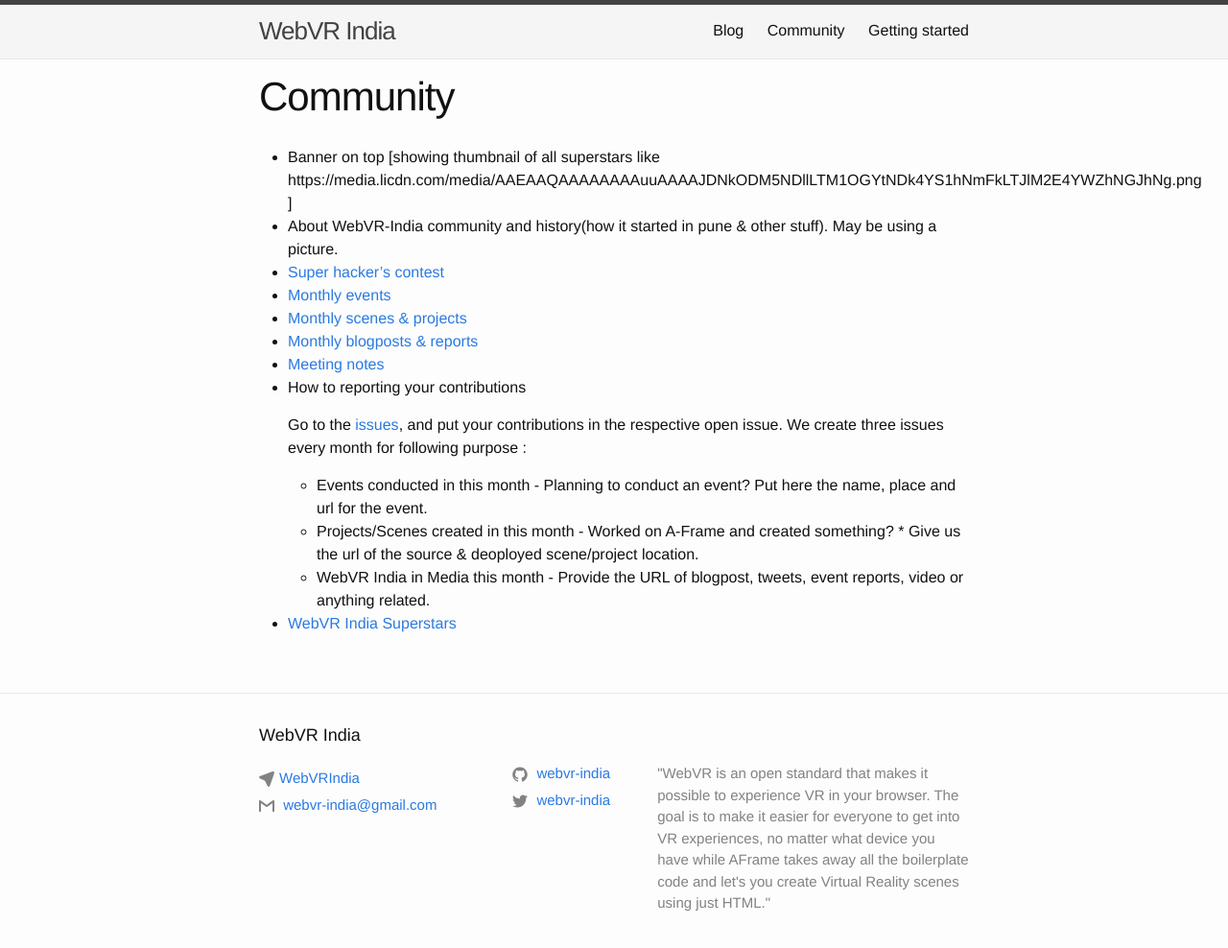
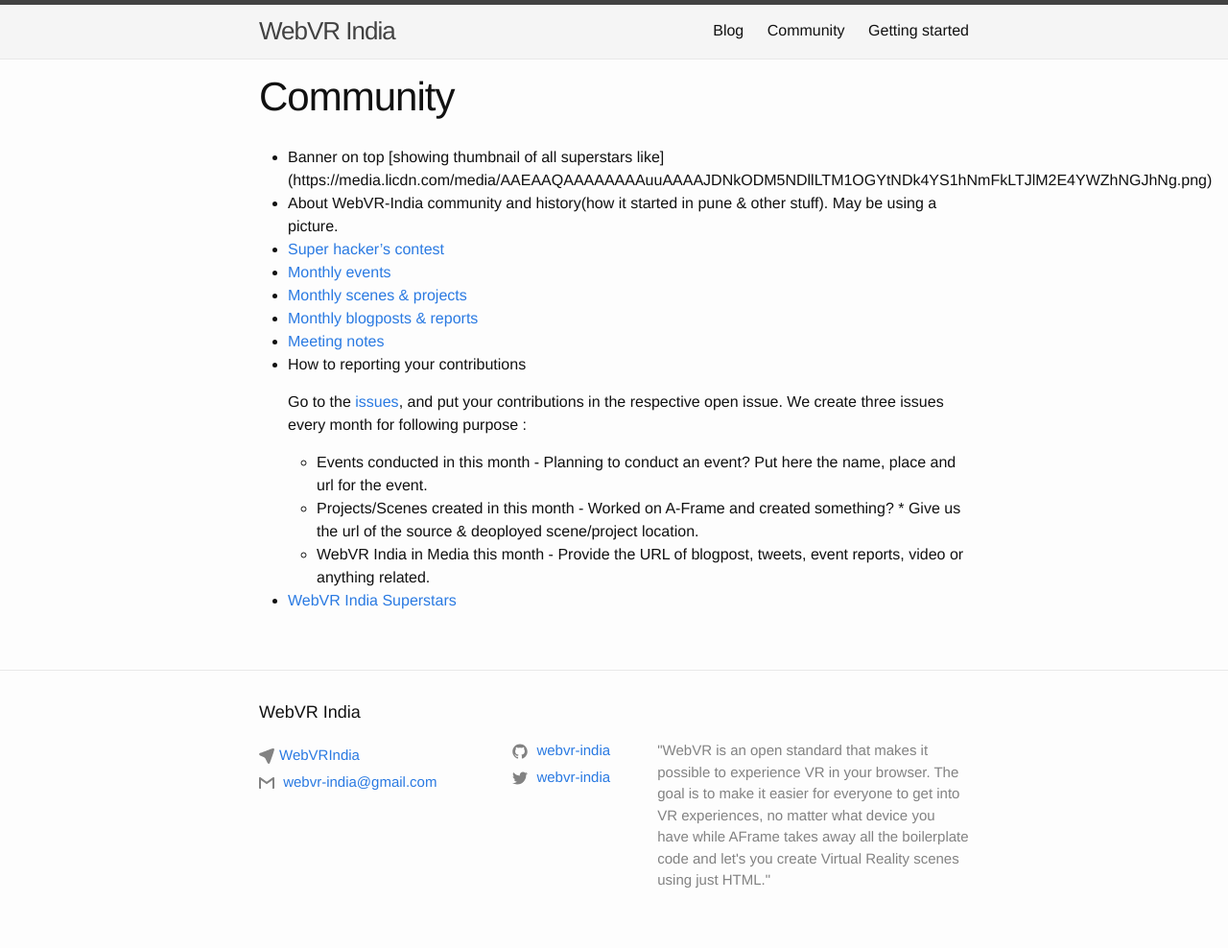
Before and after one commit to webvr-india/webvr-india.github.io, a Jekyll site: the page built from community.md, in a window 1280 px wide and 1013 px high. Shown: the top 988 px of the window at 96% size. Built offline with Jekyll 4.4.1, drawn with Linux system fonts in a browser that asks for light colours.

```diff
--- a/community.md
+++ b/community.md
@@ -4,7 +4,7 @@ title: Community
 permalink: /community/
 ---
 
-* Banner on top [showing thumbnail of all superstars like https://media.licdn.com/media/AAEAAQAAAAAAAAuuAAAAJDNkODM5NDllLTM1OGYtNDk4YS1hNmFkLTJlM2E4YWZhNGJhNg.png ]
+* Banner on top [showing thumbnail of all superstars like] (https://media.licdn.com/media/AAEAAQAAAAAAAAuuAAAAJDNkODM5NDllLTM1OGYtNDk4YS1hNmFkLTJlM2E4YWZhNGJhNg.png)
 * About WebVR-India community and history(how it started in pune & other stuff). May be using a picture.
 * [Super hacker's contest](https://github.com/webvr-india/activities/issues/17)
 * [Monthly events](https://webvr-india.github.io/community/events)
```
